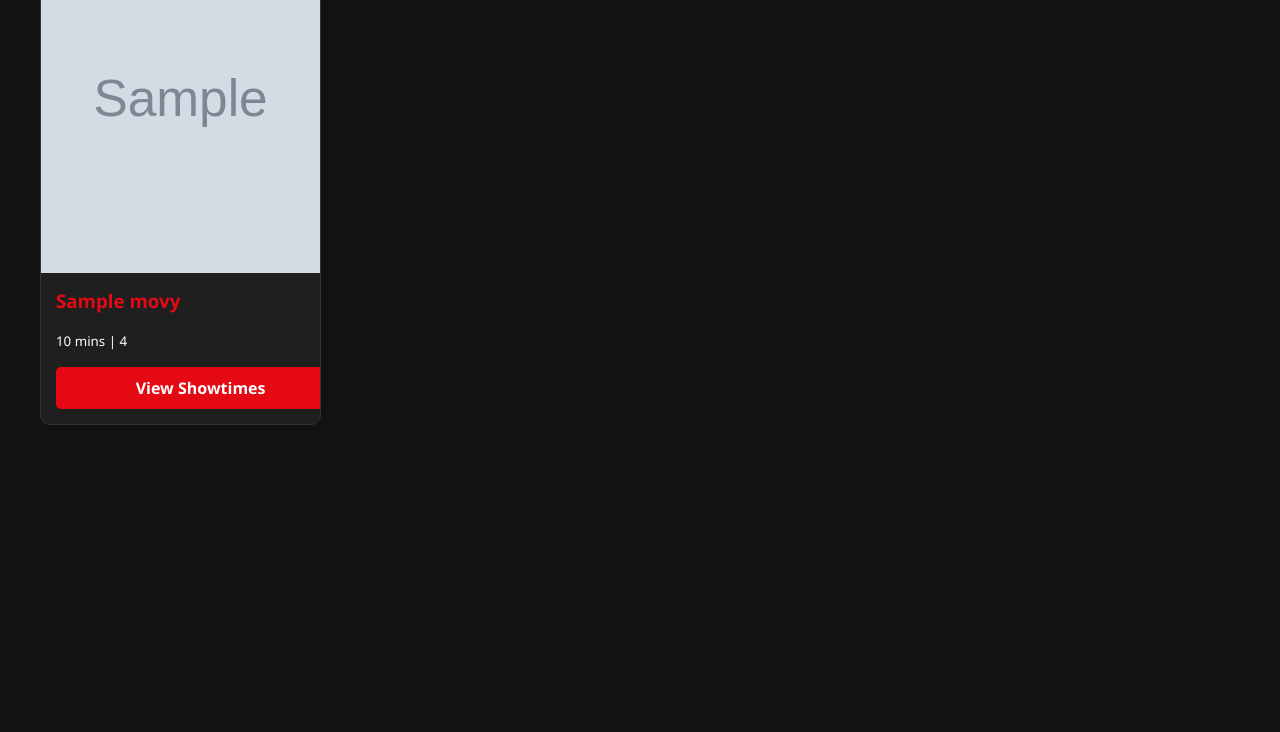
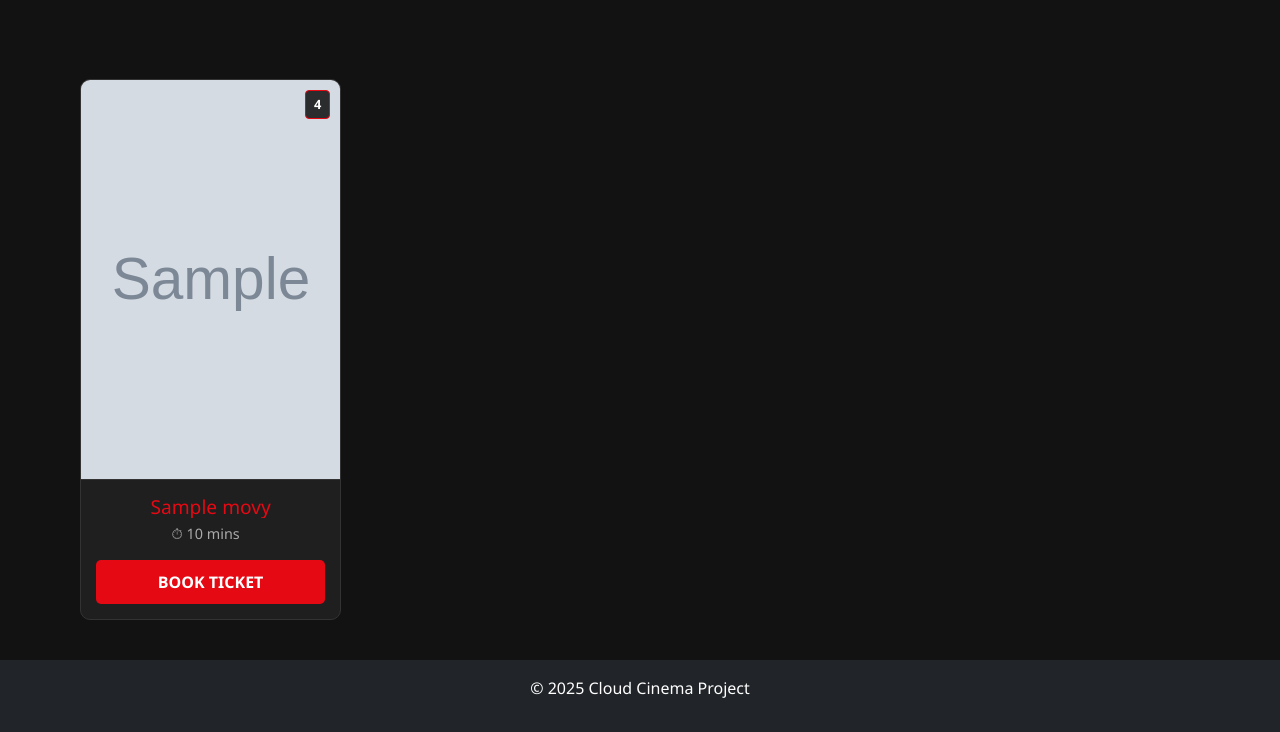
Before and after one commit to KeatYee/CloudCinema-Ticketing-System, a Flask app: template cloud-cinema-system/app/templates/index.html in a window 1280 px wide. Shown: the part 395-1127 px from the top of the page. Before the commit the page ends 820 px from the top, so only its background shows below. Run offline with Flask 3, Linux system fonts and the light colour scheme; a user stored in the database is signed in; the template is opened without the code that fills it: most values are stand-ins (such as "Sample title", 1, 10 or a date in 2020); grey boxes marked "Sample" are stand-in pictures.

Commit message:
Update index.html

```diff
--- a/cloud-cinema-system/app/templates/index.html
+++ b/cloud-cinema-system/app/templates/index.html
@@ -1,57 +1,50 @@
-<!DOCTYPE html>
-<html lang="en">
-<head>
-    <meta charset="UTF-8">
-    <meta name="viewport" content="width=device-width, initial-scale=1.0">
-    <title>Cloud Cinema | Now Showing</title>
-    <link rel="stylesheet" href="{{ url_for('static', filename='css/style.css') }}">
-</head>
-<body>
+{% extends "base.html" %}
 
-    <nav>
-        <div class="page-title">🎬 CLOUD CINEMA</div>
-        <div>
-            {% if session.get('user_id') %}
-                <a href="{{ url_for('auth.profile') }}">Hi, {{ session['name'] }}</a>
-                {% if session.get('role') == 'admin' %}
-                    <a href="{{ url_for('admin.admin_index') }}">Admin</a>
-                {% endif %}
-                <a href="{{ url_for('auth.logout') }}">Logout</a>
-            {% else %}
-                <a href="{{ url_for('auth.login') }}">Login</a>
-                <a href="{{ url_for('auth.register') }}">Register</a>
-            {% endif %}
-        </div>
-    </nav>
-
-    <header>
-        <h1>Blockbuster Movies</h1>
-        <p>Experience the magic of cinema in the cloud</p>
+{% block content %}
+    <!-- Hero Section -->
+    <header style="margin-bottom: 40px; padding: 60px 20px; text-align: center; color: white; background: linear-gradient(rgba(0,0,0,0.6), rgba(0,0,0,0.8)), url('https://images.unsplash.com/photo-1489599849927-2ee91cede3ba?ixlib=rb-1.2.1&auto=format&fit=crop&w=1350&q=80') no-repeat center center/cover; border-radius: 0 0 15px 15px;">
+        <h1 style="font-size: 3.5rem; font-weight: 800; text-shadow: 2px 2px 4px rgba(0,0,0,0.8); margin-bottom: 10px;">NOW SHOWING</h1>
+        <p style="font-size: 1.2rem; color: #ddd; max-width: 600px; margin: 0 auto;">Book your tickets for the latest blockbusters directly from the cloud.</p>
+        <a href="#movies-grid" style="display: inline-block; margin-top: 20px; padding: 10px 30px; background-color: #e50914; color: white; text-decoration: none; font-weight: bold; border-radius: 30px; transition: background 0.3s;">Browse Movies</a>
     </header>
 
-    <div class="movie-container">
+    <!-- Movie Grid -->
+    <div id="movies-grid" class="movie-container">
         {% for movie in movies %}
-        <div class="movie-card">
-            <a href="{{ url_for('main.movie_details', movie_id=movie['movie_id']) }}">
-                <div style="height: 350px; overflow: hidden;">
+        <div class="movie-card" style="position: relative;">
 
+            <!-- Link to details page -->
+            <a href="{{ url_for('main.movie_details', movie_id=movie['movie_id']) }}" style="display: block; position: relative;">
+                <div style="height: 400px; overflow: hidden; border-bottom: 1px solid #333;">
+                    <!-- Rating Badge Overlay -->
+                    <span style="position: absolute; top: 10px; right: 10px; background-color: rgba(0,0,0,0.8); color: #fff; padding: 4px 8px; border-radius: 4px; font-size: 0.8rem; font-weight: bold; border: 1px solid #e50914; z-index: 2;">
+                        {{ movie['rating'] }}
+                    </span>
+
+                    <!-- FIX: Use direct S3 URL from database -->
                     <img src="{{ movie['image_url'] }}"
-                        alt="{{ movie['title'] }}"
-                        style="width: 100%; height: 100%; object-fit: cover;">
+                         alt="{{ movie['title'] }}"
+                         style="width: 100%; height: 100%; object-fit: cover; display: block;">
                 </div>
             </a>
 
-            <div class="movie-info">
-                <h3>{{ movie['title'] }}</h3>
-                <p><small>{{ movie['duration'] }} mins | {{ movie['rating'] }}</small></p>
+            <div class="movie-info" style="text-align: center;">
+                <h3 style="font-size: 1.2rem; margin-bottom: 5px; white-space: nowrap; overflow: hidden; text-overflow: ellipsis;">{{ movie['title'] }}</h3>
 
-                <a href="{{ url_for('main.movie_details', movie_id=movie['movie_id']) }}" class="btn-book" style="display: block; text-align: center; text-decoration: none;">
-                    View Showtimes
+                <p style="color: #aaa; font-size: 0.9rem; margin-bottom: 15px;">
+                    <span style="margin-right: 10px;">⏱ {{ movie['duration'] }} mins</span>
+                </p>
+
+                <a href="{{ url_for('main.movie_details', movie_id=movie['movie_id']) }}" class="btn-book">
+                    BOOK TICKET
                 </a>
             </div>
         </div>
+        {% else %}
+        <div style="grid-column: 1 / -1; text-align: center; color: #777; padding: 50px;">
+            <h3>No movies found.</h3>
+            <p>Check back later for new releases!</p>
+        </div>
         {% endfor %}
     </div>
-
-</body>
-</html>
+{% endblock %}
```
